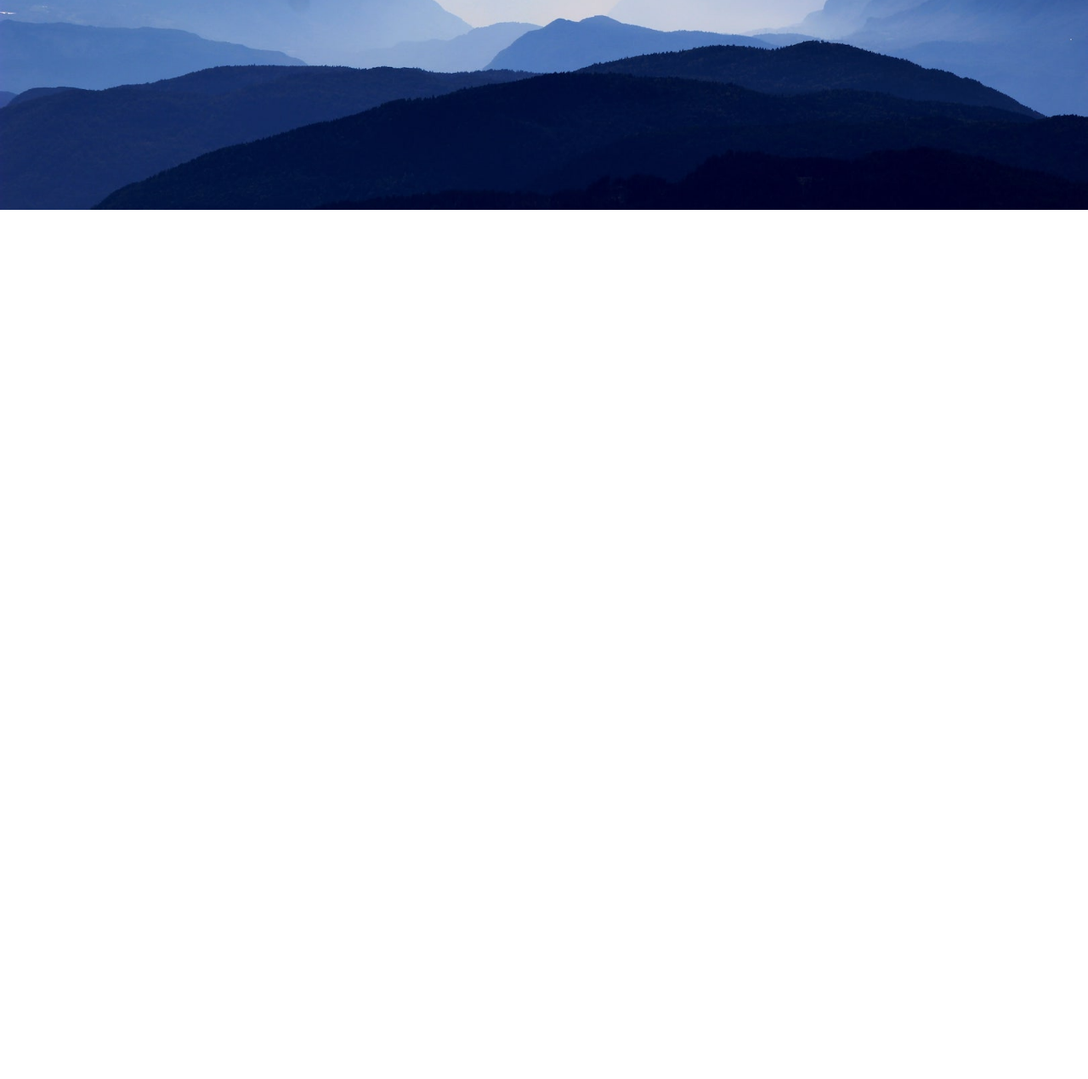
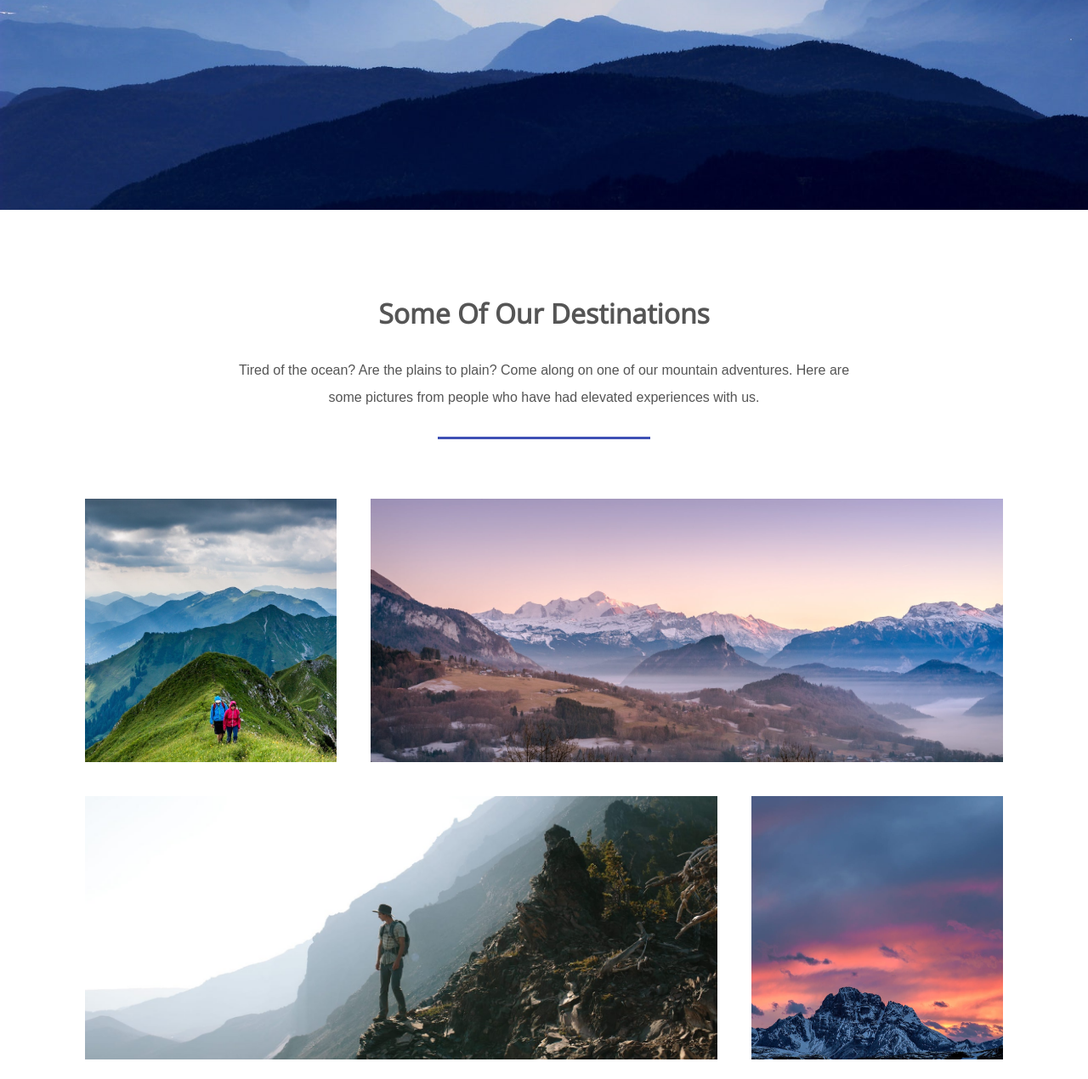
Before and after one commit to nplayfair/mountain_travel, a plain HTML site: page index.html in a window 1280 px wide. Shown: the part 553-1823 px from the top of the page at 85% size. Before the commit the page ends 800 px from the top, so only its background shows below. Drawn offline with nearby package versions, Linux system fonts and the light colour scheme.

Commit message:
destinations

```diff
--- a/assets/css/styles.css
+++ b/assets/css/styles.css
@@ -9,7 +9,7 @@ html {
   color: #555;
 }
 
-nav {
+ul, nav {
   list-style: none;
 }
 
@@ -36,6 +36,36 @@ section {
   flex-direction: column;
   align-items: center;
   padding: 100px 80px;
+}
+
+hr {
+  width: 250px;
+  height: 3px;
+  background-color: #3f51b5;
+  border: 0;
+  margin-bottom: 50px;
+}
+
+section h3.title {
+  text-transform: capitalize;
+  font: bold 32px "Open Sans", sans-serif;
+  margin-bottom: 30px;
+  text-align: center;
+}
+
+section p {
+  max-width: 775px;
+  line-height: 2;
+  padding: 0 20px;
+  margin-bottom: 30px;
+  text-align: center;
+}
+
+.grid {
+  width: 100%;
+  display: flex;
+  flex-wrap: wrap;
+  justify-content: center;
 }
 
 /* Header */
@@ -118,3 +148,21 @@ header nav li {
     margin: 0;
   }
 }
+
+/* Destinations */
+
+.destinations .grid li {
+  height: 350px;
+  padding: 20px;
+  background-clip: content-box;
+  background-size: cover;
+  background-position: center;
+}
+
+.destinations .grid li.small {
+  flex-basis: 30%;
+}
+
+.destinations .grid li.large {
+  flex-basis: 70%;
+}
--- a/index.html
+++ b/index.html
@@ -26,5 +26,19 @@
         <a href="#" class="btn">Contact Us</a>
       </div>
     </section>
+
+    <section class="destinations">
+      <h3 class="title">Some of our destinations</h3>
+      <p>Tired of the ocean? Are the plains to plain? Come along on one of our mountain adventures.
+        Here are some pictures from people who have had elevated experiences with us.</p>
+      <hr>
+
+      <ul class="grid">
+        <li class="small" style="background-image: url(assets/img/mountain1.jpg);"></li>
+        <li class="large" style="background-image: url(assets/img/mountain2.jpg);"></li>
+        <li class="large" style="background-image: url(assets/img/mountain3.jpg);"></li>
+        <li class="small" style="background-image: url(assets/img/mountain4.jpg);"></li>
+      </ul>
+    </section>
   </body>
 </html>
```
